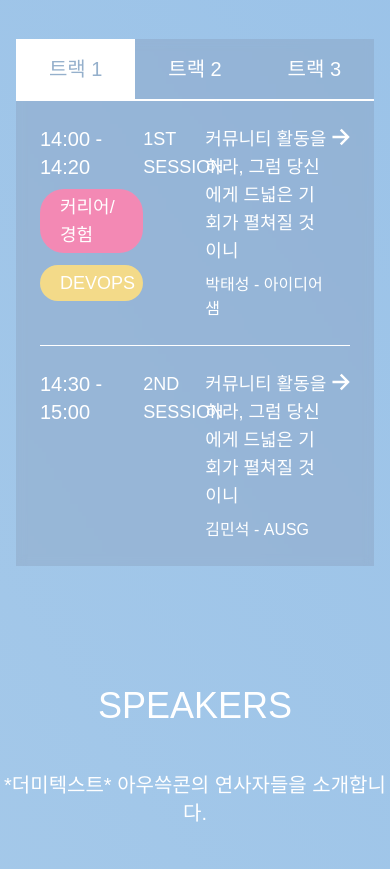
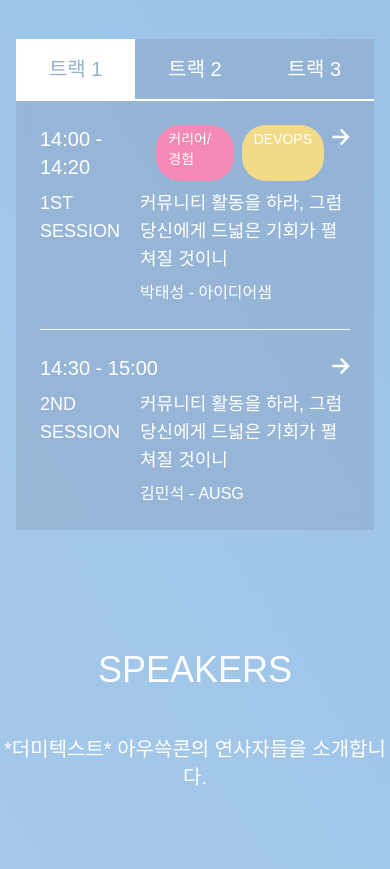
Before and after one commit to AUSG/ausgcon2025, a Next.js app: page / in a window 390 px wide. Shown: the part 1660-2529 px from the top of the page. Built offline with nearby package versions, Linux system fonts and the light colour scheme; a web font is replaced by a local one.

Commit message:
feat : 테이블 반응형 수정

```diff
--- a/src/components/schedule/ScheduleItem.tsx
+++ b/src/components/schedule/ScheduleItem.tsx
@@ -26,13 +26,17 @@ const ScheduleItem = ({
   const [isModalOpen, setIsModalOpen] = useState(false);
 
   return (
-    <div className="flex cursor-pointer" onClick={() => setIsModalOpen(true)}>
-      <div className="flex w-1/3 flex-col gap-2">
+    <div
+      className="flex cursor-pointer flex-col not-lg:gap-2 lg:flex-row"
+      onClick={() => setIsModalOpen(true)}
+    >
+      <div className="flex w-full flex-row justify-between gap-2 lg:w-2/5 lg:flex-col">
+        <div className="flex flex-row gap-2 lg:flex-col">
           <span className="text-xl lg:text-3xl">{time}</span>
-        <div className="flex gap-3 not-lg:flex-col">
+          <div className="flex flex-row gap-2 lg:gap-3">
             {category?.map(({ name, color }) => (
               <span
-              className="rounded-3xl px-5 py-1 text-lg"
+                className="rounded-3xl px-3 py-1 text-sm lg:px-5 lg:text-lg"
                 style={{ background: color }}
                 key={name}
               >
@@ -41,14 +45,20 @@ const ScheduleItem = ({
             ))}
           </div>
         </div>
-      <span className="w-1/5 text-lg lg:text-2xl">{sequence}</span>
-      <div className="flex w-2/5 flex-col gap-2">
+        <div className="lg:hidden">
+          <RightArrow width={isPc ? 24 : 18} />
+        </div>
+      </div>
+      <div className="flex w-full justify-between gap-5">
+        <span className="w-1/3 text-lg lg:text-xl">{sequence}</span>
+        <div className="flex w-full flex-col gap-2">
           {name && <span className="text-lg lg:text-2xl">{name}</span>}
           <span className="text-base lg:text-xl">
             {speaker.name} - {speaker.team}
           </span>
         </div>
-      <div className="flex flex-1 flex-row-reverse">
+      </div>
+      <div className="flex flex-1 flex-row-reverse not-lg:hidden">
         <RightArrow width={isPc ? 24 : 18} />
       </div>
 
--- a/src/components/schedule/ScheduleTable.tsx
+++ b/src/components/schedule/ScheduleTable.tsx
@@ -26,7 +26,7 @@ const ScheduleTable = () => {
                 return (
                   <li
                     key={name}
-                    className="mx-6 border-b-[1px] py-6 last:border-b-0 lg:mx-11"
+                    className="mr-6 ml-6 border-b-[1px] py-6 last:border-b-0 lg:mr-6 lg:ml-11"
                   >
                     <ScheduleItem
                       description={description}
```
Lines whose indentation alone changed are shown as unchanged.
